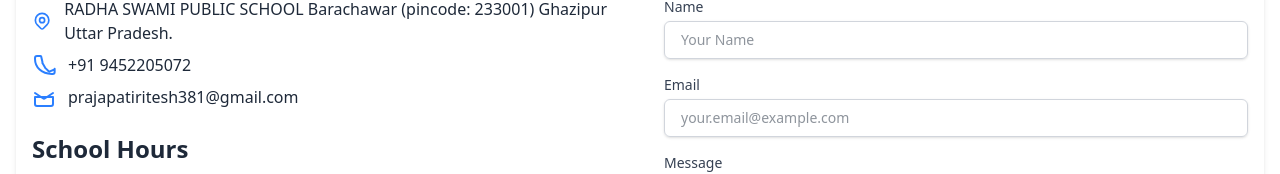
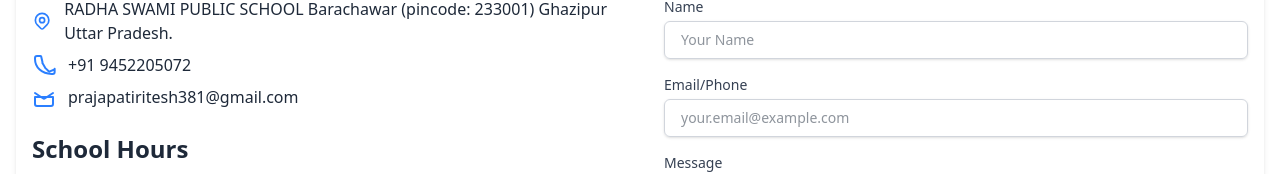
Before and after one commit to Ritesh381/School-website, a React (Vite) app: page / in a window 1280 px wide. Shown: the part 2204-2378 px from the top of the page. Built offline with nearby package versions, Linux system fonts and the light colour scheme.

Commit message:
Changes in contact form

```diff
--- a/src/components/ContactUsSection.jsx
+++ b/src/components/ContactUsSection.jsx
@@ -107,10 +107,10 @@
                   htmlFor="email"
                   className="block text-sm font-medium text-gray-700 mb-1"
                 >
-                  Email
+                  Email/Phone
                 </label>
                 <input
-                  type="email"
+                  type="text"
                   id="email"
                   name="email"
                   className="mt-1 block w-full px-4 py-2 border border-gray-300 rounded-md shadow-sm focus:ring-blue-500 focus:border-blue-500 sm:text-sm"
```
